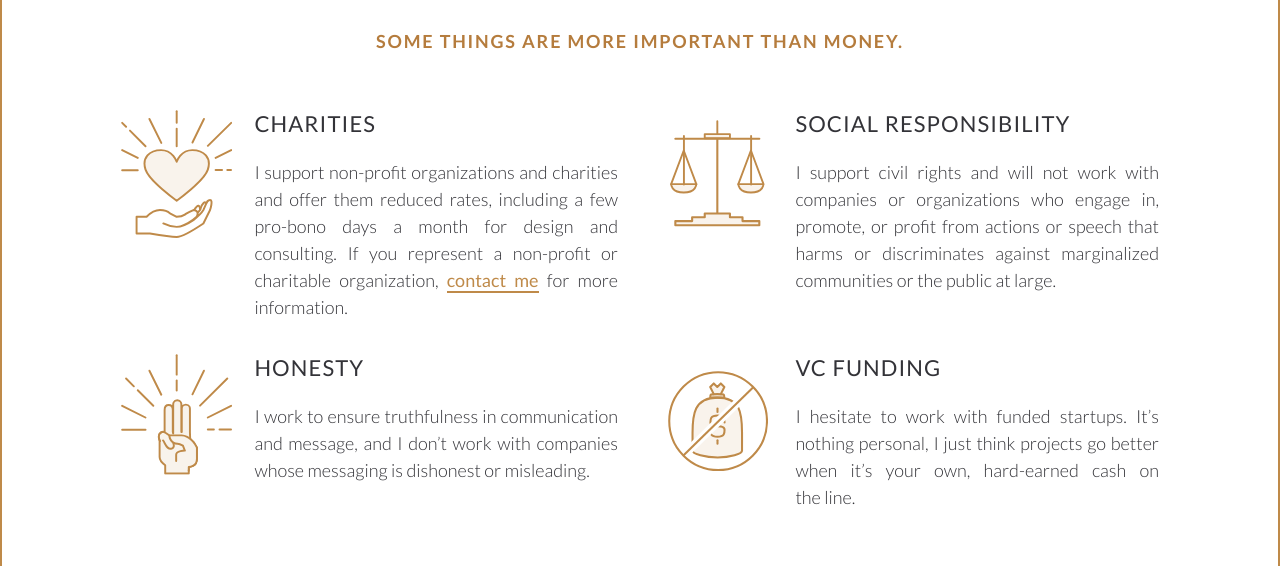
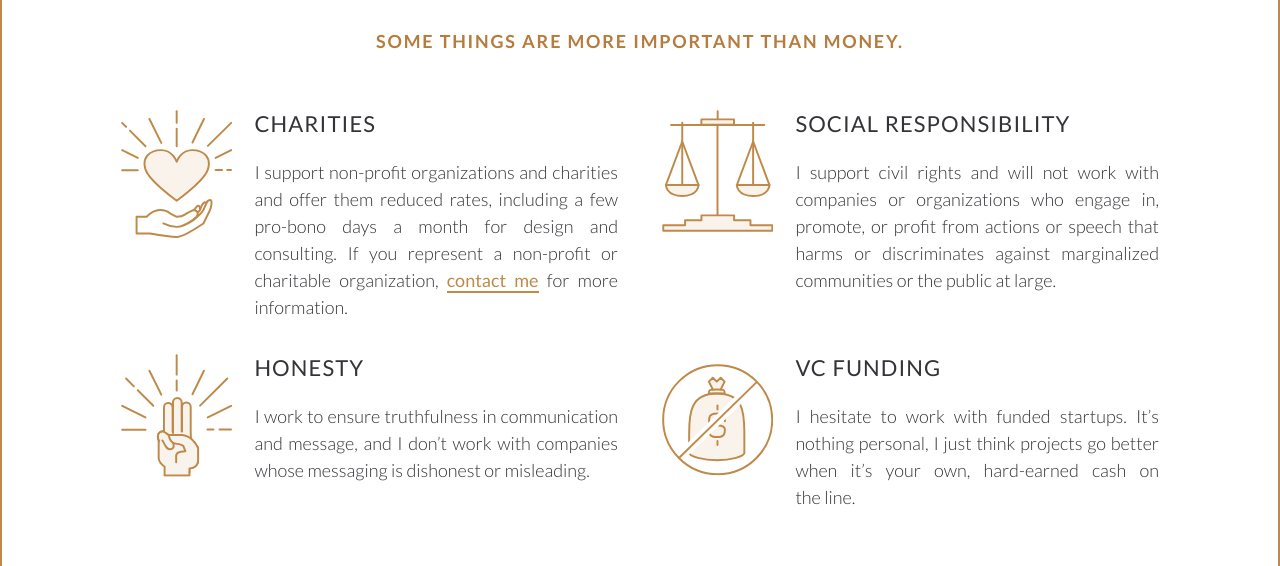
Before and after one commit to claxondesignco/claxondesignco.github.io, a Jekyll site: the page built from index.html, in a window 1280 px wide. Shown: the part 1848-2414 px from the top of the page. Built offline with Jekyll 4.4.1, drawn with Linux system fonts in a browser that asks for light colours.

Commit message:
Fixed sizing on icons

```diff
--- a/_includes/ethics.html
+++ b/_includes/ethics.html
@@ -19,7 +19,7 @@
 
     <section class="columns__section" id="social-responsibility">
       <figure role="presentation">
-        <svg viewBox="0 0 248 279">
+        <svg viewBox="0 0 286 313">
           <use xlink:href="#social-responsibility"></use>
         </svg>
       </figure>
@@ -30,7 +30,7 @@
 
     <section class="columns__section" id="honesty">
       <figure role="presentation">
-        <svg viewBox="0 0 286 310">
+        <svg viewBox="0 0 286 315">
           <use xlink:href="#honesty"></use>
         </svg>
       </figure>
@@ -40,7 +40,7 @@
 
     <section class="columns__section" id="vc-funding">
       <figure role="presentation">
-        <svg viewBox="0 0 241 241">
+        <svg viewBox="0 0 286 286">
           <use xlink:href="#vc-funding"></use>
         </svg>
       </figure>
--- a/_sass/_ethics.sass
+++ b/_sass/_ethics.sass
@@ -10,6 +10,7 @@
 
   svg
     max-width: 100%
+    height: auto
 
     g
       stroke-width: 6
@@ -43,17 +44,11 @@
 #vc-funding
 
   svg
-    max-width: 90%
-    margin-left: 5%
-
     @include big
-      margin-top: 1.0625rem
+      margin-top: 0.618rem
 
 #social-responsibility
 
   svg
-    max-width: 85%
-    margin-left: 7.5%
-
     @include big
-      margin-top: 0.618rem
+      // margin-top: 0.618rem
```
Also changed, not shown: _includes/icons.svg, _includes/icons/icon_charities.svg, _includes/icons/icon_code.svg (deleted), _includes/icons/icon_funding.svg, _includes/icons/icon_honesty.svg, _includes/icons/icon_social-responsibility.svg, _includes/icons/icon_work.svg (deleted).
